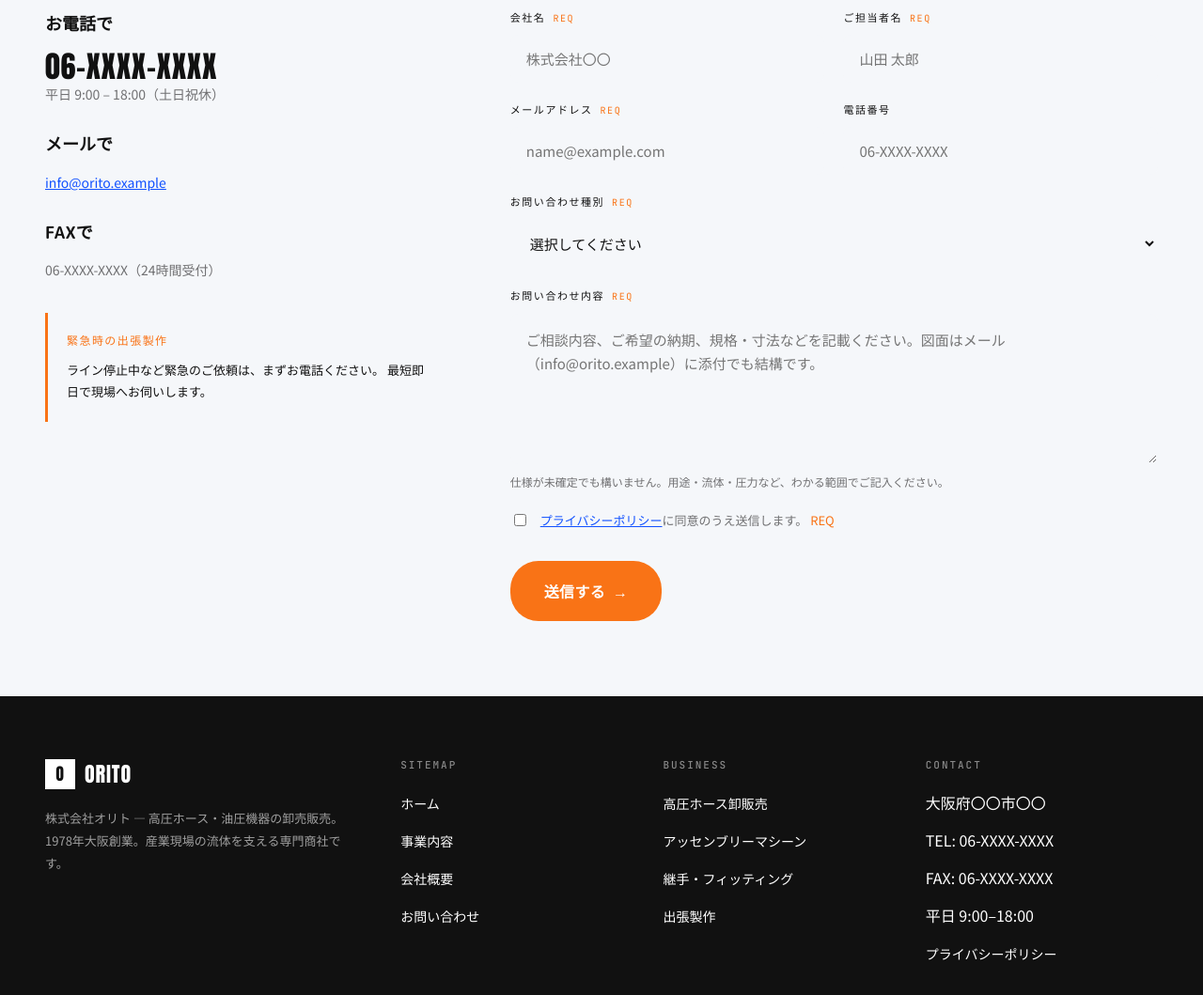
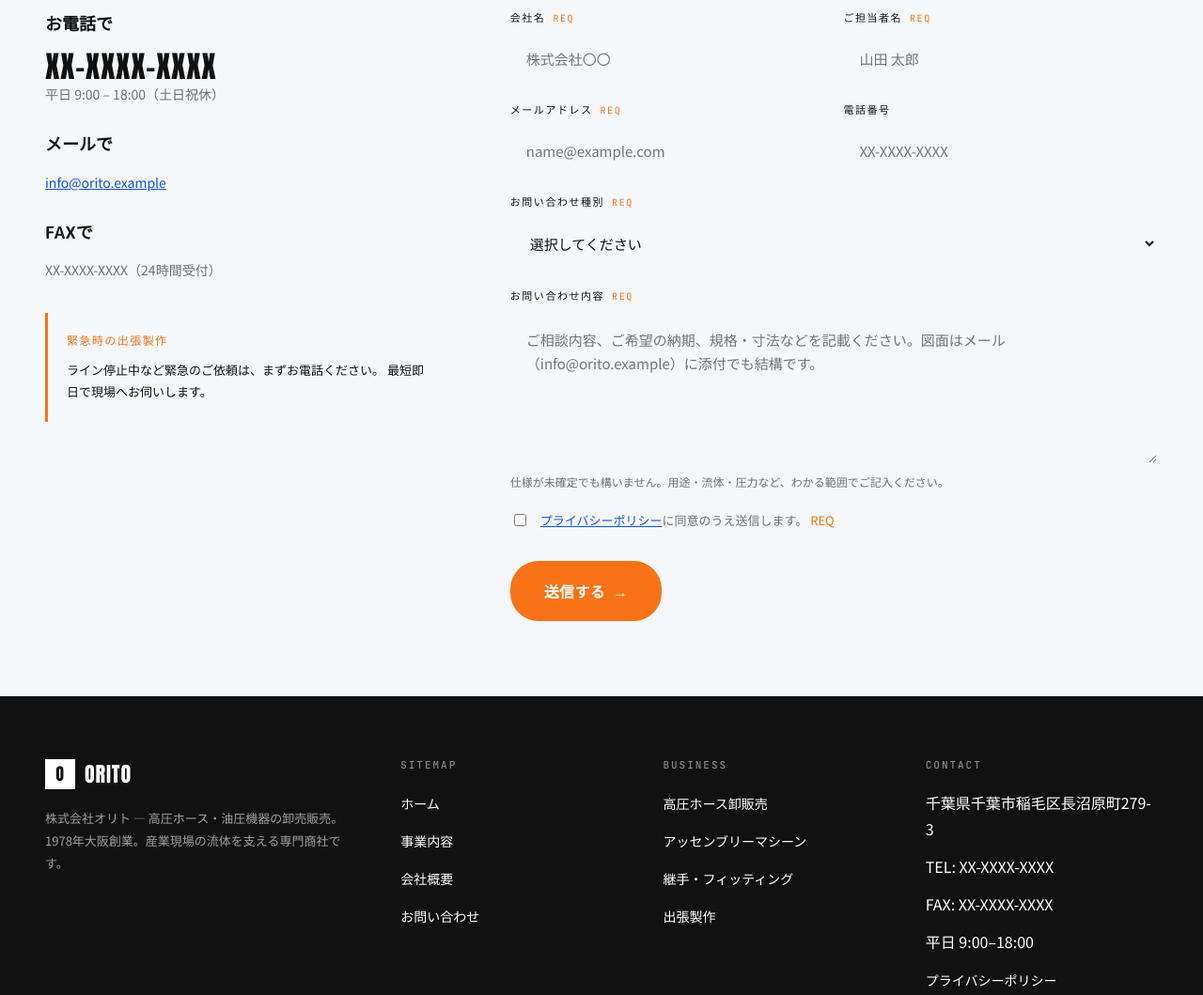
Before and after one commit to WATARUWatanabe0408/orito-website-sample, a plain HTML site: page public-v2/contact.html in a window 1280 px wide. Shown: the part 640-1699 px from the top of the page at 94% size. Drawn offline with Linux system fonts and the light colour scheme.

```diff
--- a/public-v2/contact.html
+++ b/public-v2/contact.html
@@ -30,7 +30,7 @@
       </ul>
     </nav>
     <div class="nav__cta">
-      <a href="tel:06-0000-0000" class="btn btn--ghost btn--sm">06-XXXX-XXXX</a>
+      <a href="tel:XX-XXXX-XXXX" class="btn btn--ghost btn--sm">XX-XXXX-XXXX</a>
       <button class="nav__hamburger" aria-label="メニューを開く" aria-controls="mobile-menu" aria-expanded="false" type="button">
         <span></span><span></span><span></span>
       </button>
@@ -48,7 +48,7 @@
   </ul>
   <div class="menu__footer">
     <span class="meta">CALL US</span>
-    <a href="tel:0600000000" class="tel">06-XXXX-XXXX</a>
+    <a href="tel:XXXXXXXXXXX" class="tel">XX-XXXX-XXXX</a>
     <span class="meta">平日 9:00 – 18:00</span>
     <a href="contact.html" class="btn btn--accent btn--lg">フォームから問い合わせ <span class="arrow">→</span></a>
   </div>
@@ -82,7 +82,7 @@
       <aside class="contact-info reveal">
         <h3>お電話で</h3>
         <ul>
-          <li style="font-family:var(--f-display);font-size:32px;color:var(--c-black);letter-spacing:0.02em;line-height:1.1;">06-XXXX-XXXX</li>
+          <li style="font-family:var(--f-display);font-size:32px;color:var(--c-black);letter-spacing:0.02em;line-height:1.1;">XX-XXXX-XXXX</li>
           <li>平日 9:00 – 18:00（土日祝休）</li>
         </ul>
 
@@ -93,7 +93,7 @@
 
         <h3>FAXで</h3>
         <ul>
-          <li>06-XXXX-XXXX（24時間受付）</li>
+          <li>XX-XXXX-XXXX（24時間受付）</li>
         </ul>
 
         <div style="margin-top:32px;padding:20px;background:var(--c-surface);border-left:3px solid var(--c-accent);">
@@ -128,7 +128,7 @@
           </div>
           <div class="field">
             <label class="field__label" for="phone">電話番号</label>
-            <input class="input" type="tel" id="phone" name="phone" placeholder="06-XXXX-XXXX" />
+            <input class="input" type="tel" id="phone" name="phone" placeholder="XX-XXXX-XXXX" />
           </div>
         </div>
 
@@ -198,9 +198,9 @@
       <div class="footer__col">
         <h4>CONTACT</h4>
         <ul>
-          <li>大阪府〇〇市〇〇</li>
-          <li>TEL: 06-XXXX-XXXX</li>
-          <li>FAX: 06-XXXX-XXXX</li>
+          <li>千葉県千葉市稲毛区長沼原町279-3</li>
+          <li>TEL: XX-XXXX-XXXX</li>
+          <li>FAX: XX-XXXX-XXXX</li>
           <li>平日 9:00–18:00</li>
           <li><a href="privacy.html">プライバシーポリシー</a></li>
         </ul>
```
Also changed, not shown: public-v2/company.html (+2 -2 lines), public-v2/index.html (+5 -5 lines), public-v2/privacy.html (+5 -5 lines), public-v2/service.html (+5 -5 lines).
